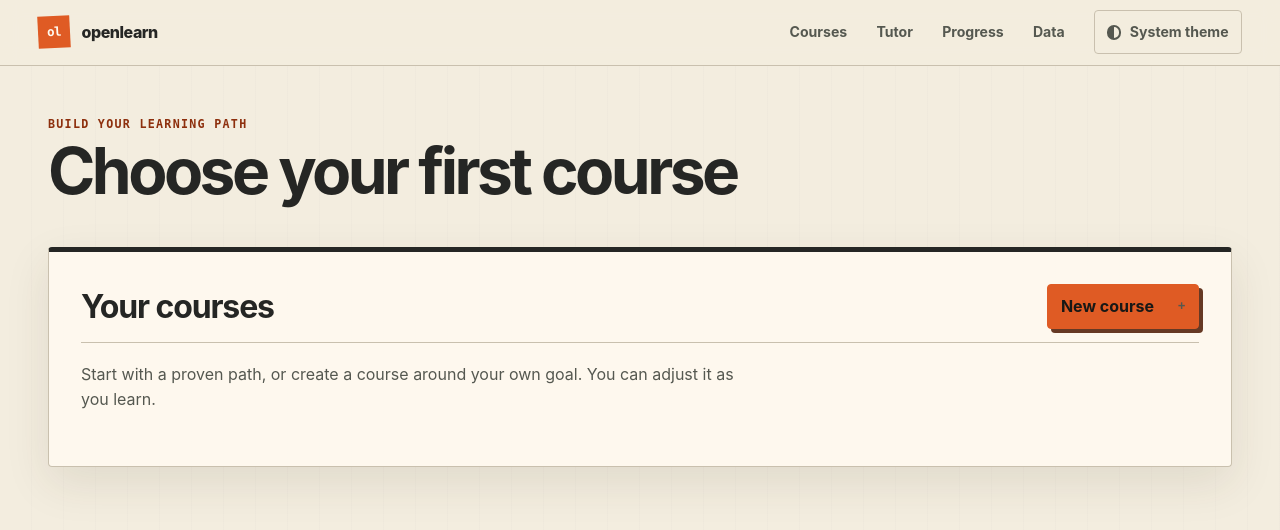
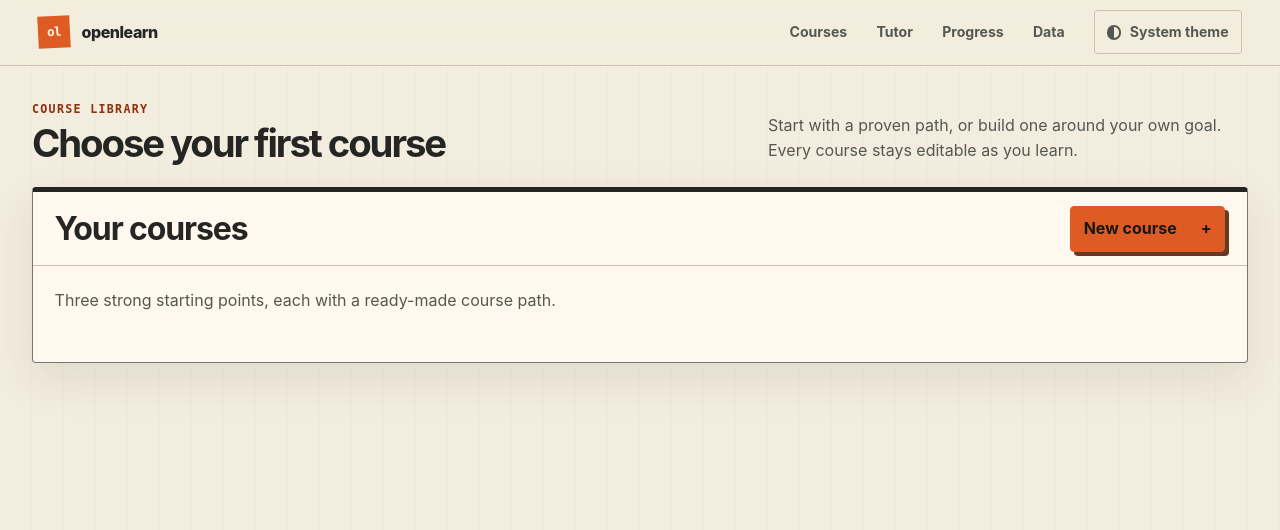
Before and after one commit to rosshd/openlearn, a Python web app: template src/openlearn/web/templates/dashboard.html in a window 1280 px wide. Shown: the top 530 px of the page. Run offline with Jinja, Linux system fonts and the light colour scheme; the template is opened without the code that fills it, so the values that code supplies are empty.

Commit message:
refine(web): match dashboard to course library preview

```diff
--- a/src/openlearn/web/static/openlearn.css
+++ b/src/openlearn/web/static/openlearn.css
@@ -157,7 +157,7 @@ button { min-height: 2.75rem; color: inherit; }
 .tool-button, .quiet-link, .exit-link { min-height: 2.75rem; border: 0; background: none; text-decoration: underline; text-decoration-color: var(--line); text-underline-offset: 0.25rem; cursor: pointer; }
 
 main { width: min(100%, var(--measure)); margin-inline: auto; padding: clamp(2rem, 5vw, 5rem) clamp(1rem, 4vw, 3rem); }
-.dashboard-main { width: min(100%, 84rem); padding-top: clamp(2rem, 4vw, 4rem); }
+.dashboard-main { width: min(100%, 90rem); padding: clamp(1.35rem, 2.8vw, 2.5rem) clamp(1rem, 2.5vw, 2.25rem); }
 .focus-main { width: min(100%, 100rem); padding-inline: clamp(1rem, 2.5vw, 2.5rem); }
 h1, h2, h3, p { margin-top: 0; }
 h1 { max-width: 17ch; margin-bottom: 1rem; font-size: clamp(2.2rem, 7vw, 4.8rem); line-height: 0.98; letter-spacing: -0.055em; }
@@ -233,24 +233,26 @@ h2 { font-size: clamp(1.35rem, 3vw, 2rem); line-height: 1.1; letter-spacing: -0.
 .secondary-controls button { padding: 0.55rem 0.75rem; border: 1px solid var(--line-strong); background: transparent; cursor: pointer; }
 
 .dashboard-shell, .create-shell { display: grid; gap: 2.5rem; }
-.work-panel, .course-row, .course-preview, .move-surface, .learning-tool { overflow-wrap: anywhere; }
+.work-panel, .course-row, .course-preview, .course-controls-panel, .move-surface, .learning-tool { overflow-wrap: anywhere; }
 .section-heading { align-items: end; }
 .dashboard-grid { display: grid; grid-template-columns: 1.5fr 0.65fr; gap: 1.5rem; }
-.course-library-dashboard { gap: clamp(1.5rem, 4vw, 2.75rem); }
-.course-library-dashboard h1 { max-width: 20ch; margin-bottom: 0; font-size: clamp(2.5rem, 5vw, 4.25rem); }
-.course-library-grid { grid-template-columns: minmax(22rem, 0.82fr) minmax(0, 1.35fr); align-items: start; gap: clamp(1rem, 2.8vw, 2rem); }
+.course-library-dashboard { gap: clamp(1rem, 2vw, 1.5rem); }
+.course-library-intro { display: grid; grid-template-columns: minmax(0, 1fr) minmax(18rem, 30rem); gap: clamp(1rem, 5vw, 5rem); align-items: end; }
+.course-library-intro h1 { max-width: 24ch; margin-bottom: 0; font-size: clamp(2rem, 3.2vw, 2.4rem); line-height: 1; }
+.course-library-intro > p { max-width: 48ch; margin: 0; color: var(--graphite-soft); }
+.course-library-frame { min-width: 0; border: 1px solid var(--line-strong); border-top: 5px solid var(--graphite); border-radius: var(--radius); background: color-mix(in srgb, var(--surface) 91%, transparent); box-shadow: var(--shadow); }
+.library-toolbar { min-height: 4.6rem; padding: 0.8rem clamp(1rem, 2vw, 1.35rem); display: flex; align-items: center; justify-content: space-between; gap: 1rem; }
+.library-toolbar h2 { margin: 0; }
+.course-library-grid { grid-template-columns: minmax(15.5rem, 0.72fr) minmax(28rem, 1.65fr) minmax(13.5rem, 0.63fr); align-items: stretch; gap: 0; border-top: 1px solid var(--line); }
 .course-library-grid.is-empty { grid-template-columns: minmax(0, 1fr); }
-.course-library-grid.is-empty .course-list { padding: clamp(1.25rem, 3vw, 2rem); }
+.course-library-grid.is-empty .course-list { padding: clamp(1rem, 2vw, 1.35rem); border-right: 0; }
 .course-list, .course-preview, .starter-strip {
   min-width: 0;
-  padding: clamp(1rem, 2.5vw, 1.6rem);
-  border: 1px solid var(--line);
-  border-radius: var(--radius);
-  background: color-mix(in srgb, var(--surface) 91%, transparent);
-  box-shadow: var(--shadow);
+  padding: clamp(1rem, 2vw, 1.35rem);
+  background: transparent;
 }
-.course-list { border-top: 5px solid var(--graphite); }
-.course-preview { border-top: 5px solid var(--orange); display: grid; gap: clamp(1.2rem, 3vw, 2rem); }
+.course-list { border-right: 1px solid var(--line); }
+.course-preview { border-right: 1px solid var(--line); display: grid; align-content: start; gap: clamp(1rem, 2vw, 1.4rem); }
 .course-preview > p { max-width: 58ch; color: var(--graphite-soft); }
 .course-preview:focus { outline: none; }
 .course-preview:focus-visible { outline: 3px solid var(--orange); outline-offset: 4px; }
@@ -282,9 +284,12 @@ h2 { font-size: clamp(1.35rem, 3vw, 2rem); line-height: 1.1; letter-spacing: -0.
 .course-row-state { display: grid; justify-items: end; gap: 0.35rem; }
 .status-chip { width: max-content; max-width: 12rem; padding: 0.25rem 0.45rem; background: var(--teal-soft); color: var(--teal) !important; font: 750 0.66rem/1.2 ui-monospace, monospace; text-transform: uppercase; }
 .preview-jump { display: none; margin-top: 0.85rem; }
-.empty-course-library > p { max-width: 42rem; margin: 1.2rem 0 0; color: var(--graphite-soft); }
+.empty-course-library > p { max-width: 48rem; margin: 0 0 0.35rem; color: var(--graphite-soft); }
 .empty-preview { min-height: 17rem; align-content: center; }
-.course-next-move { padding: clamp(1rem, 2.5vw, 1.5rem); border-left: 5px solid var(--teal); background: var(--surface-raised); }
+.course-coverage { display: grid; grid-template-columns: minmax(0, 1fr) auto; gap: 0.75rem; align-items: center; }
+.course-coverage progress { width: 100%; height: 0.5rem; border: 0; accent-color: var(--teal); }
+.course-coverage span { color: var(--graphite-soft); font-size: 0.78rem; }
+.course-next-move { padding: clamp(0.9rem, 2vw, 1.2rem); border-left: 5px solid var(--teal); background: var(--surface-raised); }
 .course-next-move h3 { margin-bottom: 0.5rem; font-size: clamp(1.3rem, 2.5vw, 1.8rem); }
 .course-activation-form { margin-top: 1.1rem; }
 .inline-notice { margin: 1rem 0; padding: 0.85rem; border: 1px solid var(--line); background: var(--teal-soft); }
--- a/src/openlearn/web/templates/dashboard.html
+++ b/src/openlearn/web/templates/dashboard.html
@@ -3,16 +3,16 @@
 {% block content %}
 <section class="dashboard-shell course-library-dashboard" aria-labelledby="dashboard-title"
   data-selected-course="{{ dashboard.selected_slug or '' }}" data-active-course="{{ dashboard.active_slug or '' }}">
-  <div class="section-heading">
+  <header class="course-library-intro">
     <div>
-      <p class="eyebrow">{% if dashboard.courses %}Your learning workspace{% else %}Build your learning path{% endif %}</p>
-      <h1 id="dashboard-title">{% if dashboard.courses %}Your courses{% else %}Choose your first course{% endif %}</h1>
+      <p class="eyebrow">Course library</p>
+      <h1 id="dashboard-title">{% if dashboard.courses %}Choose a course and see its path{% else %}Choose your first course{% endif %}</h1>
     </div>
-  </div>
+    <p>{% if dashboard.courses %}Preview the next topics before you enter a course. Your active course changes only when you continue learning.{% else %}Start with a proven path, or build one around your own goal. Every course stays editable as you learn.{% endif %}</p>
+  </header>
 
-  <div class="dashboard-grid course-library-grid{% if not dashboard.courses %} is-empty{% endif %}">
-    <section class="course-list" aria-labelledby="courses-title">
-      <div class="panel-heading">
+  <section class="course-library-frame" data-course-workspace>
+    <div class="library-toolbar">
       <h2 id="courses-title">Your courses</h2>
       <details class="new-course-menu">
         <summary class="primary-action compact">New course <span aria-hidden="true">+</span></summary>
@@ -24,6 +24,8 @@
       </details>
     </div>
 
+    <div class="dashboard-grid course-library-grid{% if not dashboard.courses %} is-empty{% endif %}">
+    <section class="course-list" aria-labelledby="courses-title">
       {% if dashboard.courses %}
         <div class="course-rows" aria-label="Saved courses">
         {% for course in dashboard.courses %}
@@ -46,7 +48,7 @@
         <a class="preview-jump quiet-link" href="#selected-course-preview">View selected course preview</a>
       {% else %}
         <div class="empty-course-library" data-empty-course-library>
-          <p>Start with a proven path, or create a course around your own goal. You can adjust it as you learn.</p>
+          <p>Three strong starting points, each with a ready-made course path.</p>
           <div class="starter-grid" aria-label="Recommended starter courses">
           {% for starter in dashboard.starters %}
             <a class="starter-tile" href="{{ url_for('new_course') }}?template={{ starter.id }}">
@@ -66,17 +68,19 @@
       data-course-preview aria-labelledby="selected-course-title">
       <div class="panel-heading">
         <div>
-          <p class="eyebrow">{% if course.active %}Active course{% else %}Course preview{% endif %}</p>
+          <p class="eyebrow">{% if course.active %}Active course{% else %}Selected course{% endif %}</p>
           <h2 id="selected-course-title">{{ course.title }}</h2>
         </div>
-        <a class="quiet-link" href="{{ url_for('course_settings', slug=course.slug) }}">Course settings</a>
       </div>
       <p>{{ course.goal }}</p>
+      <div class="course-coverage" data-course-coverage>
+        <progress value="{{ course.coverage.percent }}" max="100" aria-label="{{ course.coverage_summary }}">{{ course.coverage.percent }}%</progress>
+        <span>{{ course.coverage_summary }}</span>
+      </div>
 
       <div class="course-next-move">
         <p class="eyebrow">Current topic</p>
         <h3>{{ course.current_topic }}</h3>
-        <p>{{ course.coverage_summary }}</p>
         {% if course.blocker %}
         <div class="inline-notice" role="status">
           <strong>{{ course.blocker.message }}</strong>
@@ -193,7 +197,27 @@
       </section>
       {% endif %}
     </section>
+
+    <aside class="course-controls-panel" aria-labelledby="course-controls-title">
+      <p class="eyebrow">Manage</p>
+      <h2 id="course-controls-title">Course controls</h2>
+      <nav aria-label="Selected course controls">
+        <a href="{{ url_for('course_settings', slug=course.slug) }}">
+          <strong>Course settings</strong><small>Name, goal, pace, and depth</small>
+        </a>
+        <a href="{{ url_for('course_settings', slug=course.slug) }}#course-outline">
+          <strong>Change course outline</strong><small>Adjust the path without losing progress</small>
+        </a>
+        <a href="{{ url_for('progress') }}?course={{ course.slug }}">
+          <strong>View progress</strong><small>Coverage, readiness, and review</small>
+        </a>
+        <a class="danger-link" href="{{ url_for('course_deletion', slug=course.slug) }}">
+          <strong>Delete course</strong><small>Review affected local data first</small>
+        </a>
+      </nav>
+    </aside>
     {% endif %}
     </div>
   </section>
+</section>
 {% endblock %}
```
Also changed, not shown: other parts of src/openlearn/web/static/openlearn.css (+24 -3 lines), tests/test_web.py (+8 -3 lines), tests/test_web_browser.py (+10 -0 lines). Lines whose indentation alone changed are shown as unchanged.
